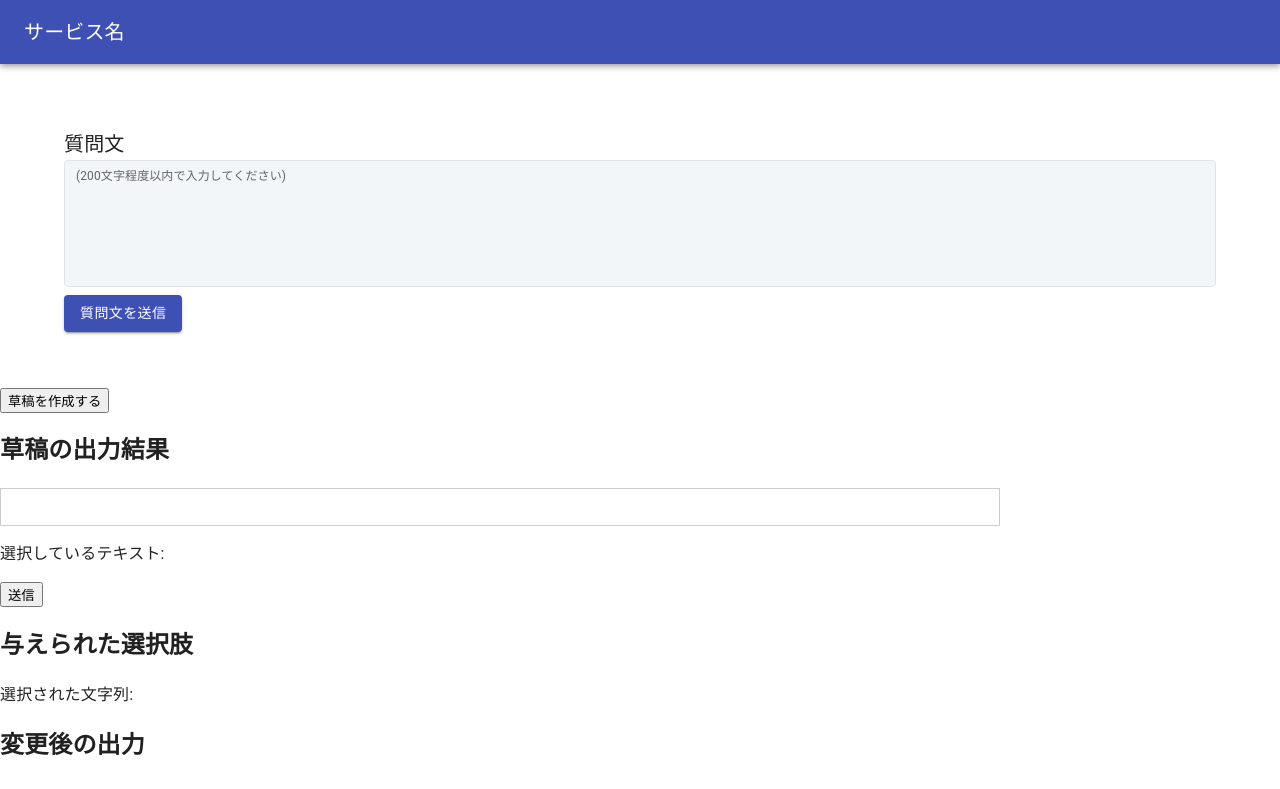
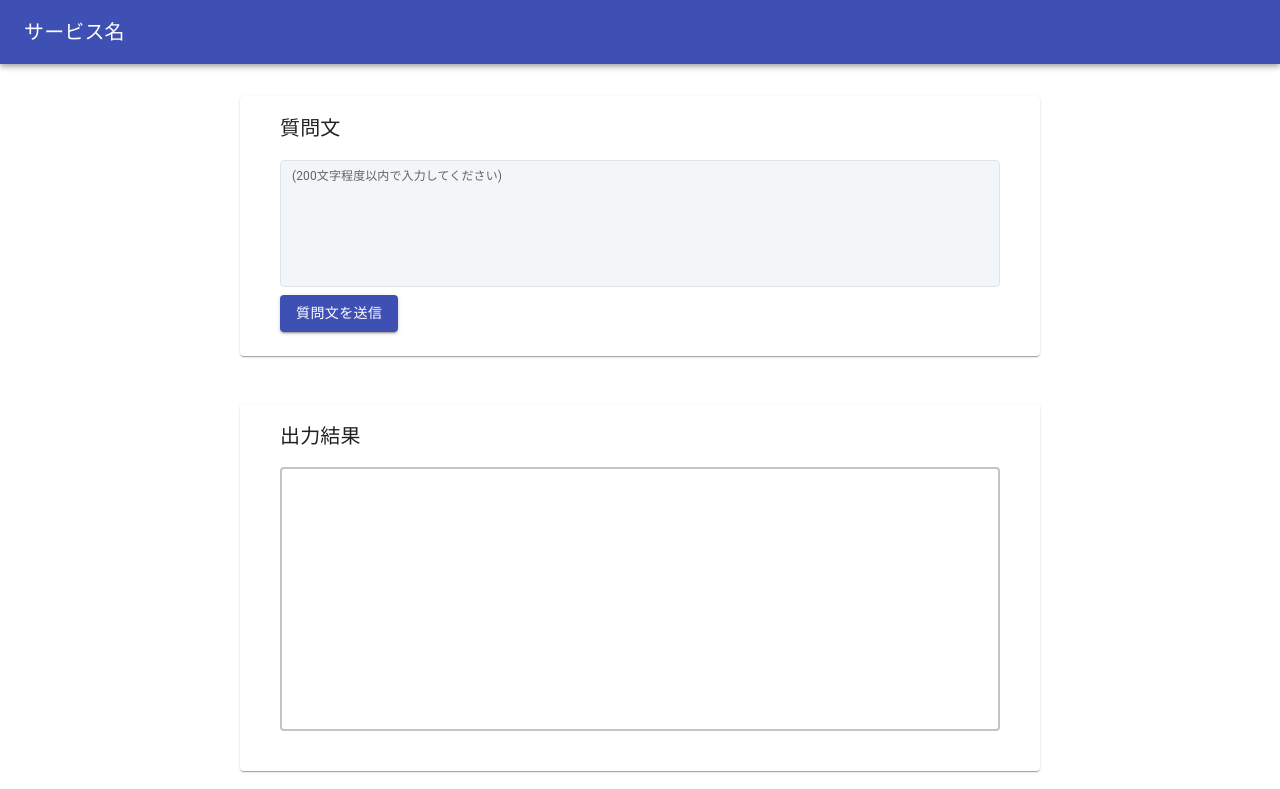
Before and after one commit to gochipon/DIS23-b, a React (Create React App) app in the folder front/: page / in a window 1280 px wide. Shown: the top 789 px of the page. Built offline with nearby package versions, Linux system fonts and the light colour scheme.

Commit message:
update draft area

```diff
--- a/front/src/App.js
+++ b/front/src/App.js
@@ -155,11 +155,18 @@ function App() {
           <Box
             sx={{
               bgcolor: 'background.paper',
-              pt: 8,
-              pb: 6,
+              pt: 4,
+              pb: 4,
             }}
           >
-            <Container maxWidth="lg">
+            <Paper
+              // variant="outlined"
+              sx={{
+                mx:30,
+                px:2,
+                py:2
+            }}>
+              <Container maxWidth="md">
                 <Typography variant="h6" color="inherit" noWrap>
                   質問文
                 </Typography>
@@ -172,15 +179,57 @@ function App() {
                   rows={4}
                   value={query}
                   onChange={(e) => setQuery(e.target.value)}
+                  sx={{mt:2}}
                 />
-              <Button variant="contained" align="right" sx={{my:1}}>質問文を送信</Button>
+                <Button
+                  variant="contained"
+                  align="right"
+                  sx={{my:1}}
+                  onClick={handleQuerySubmit}
+                >
+                    質問文を送信
+                </Button>
               </Container>
+            </Paper>
+          </Box>
+
+          <Box
+            sx={{
+              bgcolor: 'background.paper',
+              pt: 2,
+            }}
+          >
+            <Paper
+              // variant="outlined"
+              sx={{
+                mx:30,
+                px:2,
+                py:2
+            }}>
+              <Container maxWidth="md">
+                <Typography variant="h6" color="inherit" noWrap>
+                  出力結果
+                </Typography>
+                <TextField
+                  label=""
+                  variant="outlined"
+                  color="grey"
+                  value={draft}
+                  fullWidth
+                  multiline
+                  minrows={10}
+                  rows={10}
+                  focused
+                  InputProps={{
+                    readOnly: true,
+                  }}
+                  sx={{mt:2, mb:3}}
+                />
+              </Container>
+            </Paper>
           </Box>
         </main>
       </ThemeProvider>
-        <div>
-          <button onClick={handleQuerySubmit}>草稿を作成する</button>
-        </div>
 
         <h2>草稿の出力結果</h2>
         <div
```
Lines whose indentation alone changed are shown as unchanged.
